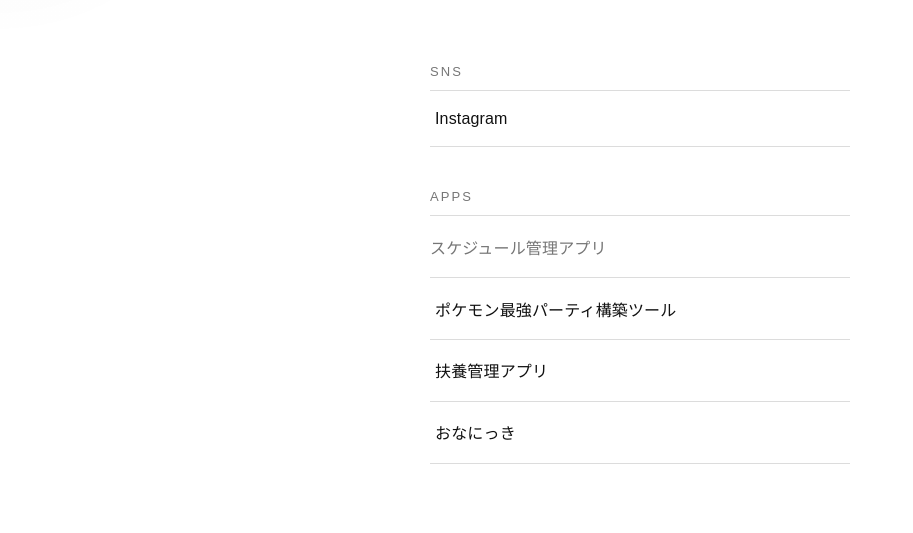
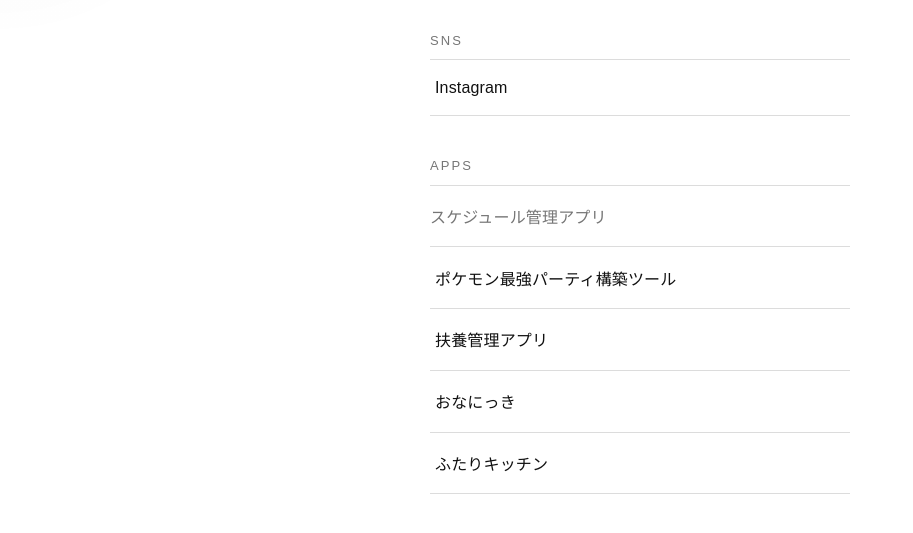
Before and after one commit to koutaharada59-debug/koutaharada59-debug.github.io, a plain HTML site: page index.html in a window 1280 px wide. Shown: the part 201-734 px from the top of the page, without its empty margins (0-913 px from the left). Drawn offline with Linux system fonts and the light colour scheme.

Commit message:
add futari-kitchen to portfolio

```diff
--- a/index.html
+++ b/index.html
@@ -111,6 +111,7 @@
       <li class="reveal" style="animation-delay:.32s"><a href="https://poke-team-builder-kohl.vercel.app" target="_blank" rel="noopener noreferrer">ポケモン最強パーティ構築ツール</a></li>
       <li class="reveal" style="animation-delay:.38s"><a href="https://antirust-skillet-granular.ngrok-free.dev" target="_blank" rel="noopener noreferrer">扶養管理アプリ</a></li>
       <li class="reveal" id="onanikki-item" style="animation-delay:.44s"><span>おなにっき</span></li>
+      <li class="reveal" id="futari-kitchen-item" style="animation-delay:.5s"><span>ふたりキッチン</span></li>
     </ul>
   </section>
 </main>
@@ -130,21 +131,32 @@
     })();
   }
 
-  // おなにっきのリンクは status.json から毎回最新のトンネルURLを取得する
+  // 起動のたびにURLが変わるアプリは status.json から毎回最新のトンネルURLを取得する
+  const LIVE_LINKS = [
+    { itemId: "onanikki-item", key: "onanikkiUrl", label: "おなにっき" },
+    { itemId: "futari-kitchen-item", key: "futariKitchenUrl", label: "ふたりキッチン" },
+  ];
+
+  function showOffline(itemId, label) {
+    document.getElementById(itemId).innerHTML = `<span class="offline">${label}</span>`;
+  }
+
   fetch("./status.json?t=" + Date.now())
     .then(r => r.json())
-    .then(({ onanikkiUrl }) => {
-      const item = document.getElementById("onanikki-item");
-      if (!onanikkiUrl) { item.innerHTML = '<span class="offline">おなにっき</span>'; return; }
-      const a = document.createElement("a");
-      a.href = onanikkiUrl;
-      a.target = "_blank";
-      a.rel = "noopener noreferrer";
-      a.textContent = "おなにっき";
-      item.replaceChildren(a);
+    .then(status => {
+      for (const { itemId, key, label } of LIVE_LINKS) {
+        const url = status[key];
+        if (!url) { showOffline(itemId, label); continue; }
+        const a = document.createElement("a");
+        a.href = url;
+        a.target = "_blank";
+        a.rel = "noopener noreferrer";
+        a.textContent = label;
+        document.getElementById(itemId).replaceChildren(a);
+      }
     })
     .catch(() => {
-      document.getElementById("onanikki-item").innerHTML = '<span class="offline">おなにっき</span>';
+      LIVE_LINKS.forEach(({ itemId, label }) => showOffline(itemId, label));
     });
 </script>
 
--- a/status.json
+++ b/status.json
@@ -1,4 +1,5 @@
 {
   "onanikkiUrl": "https://nec-nutten-tries-vampire.trycloudflare.com",
+  "futariKitchenUrl": "https://lambda-personal-players-consolidation.trycloudflare.com",
   "updatedAt": "2026-07-24T16:54:21.559Z"
 }
```
